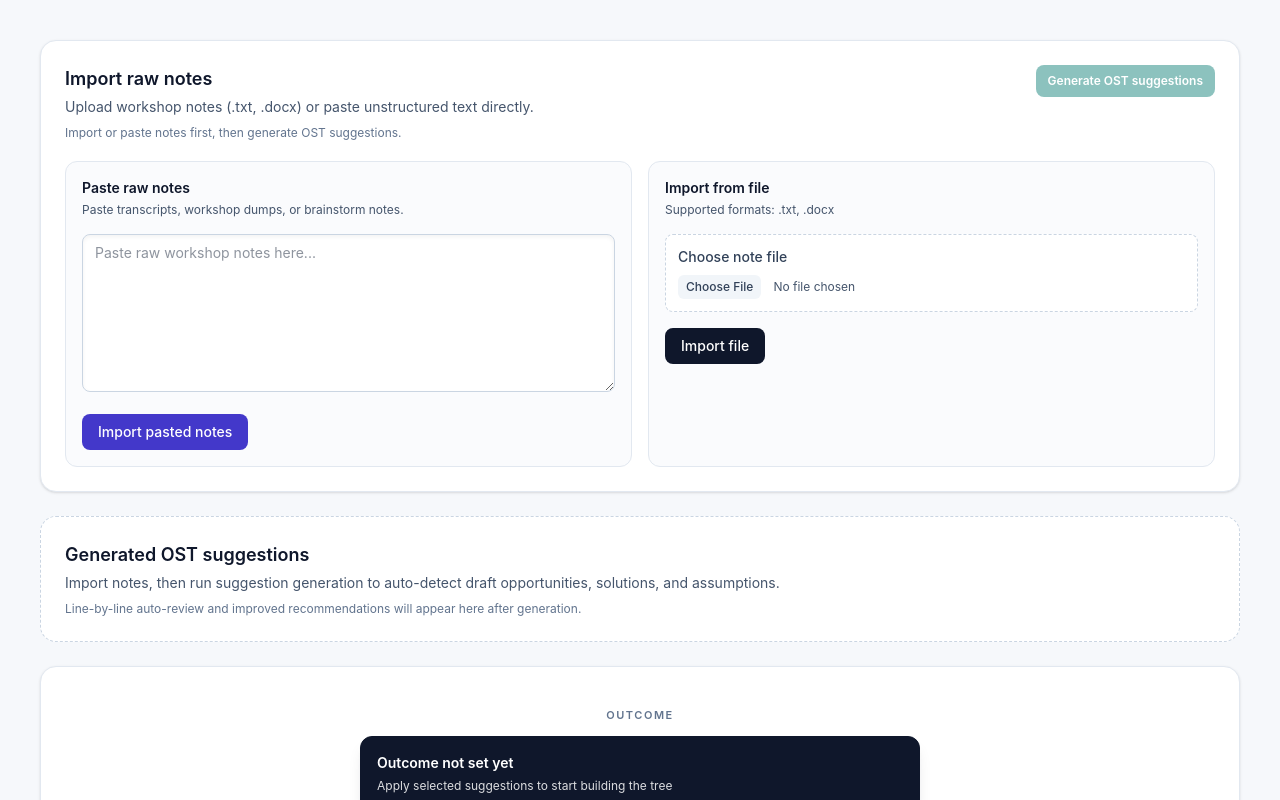
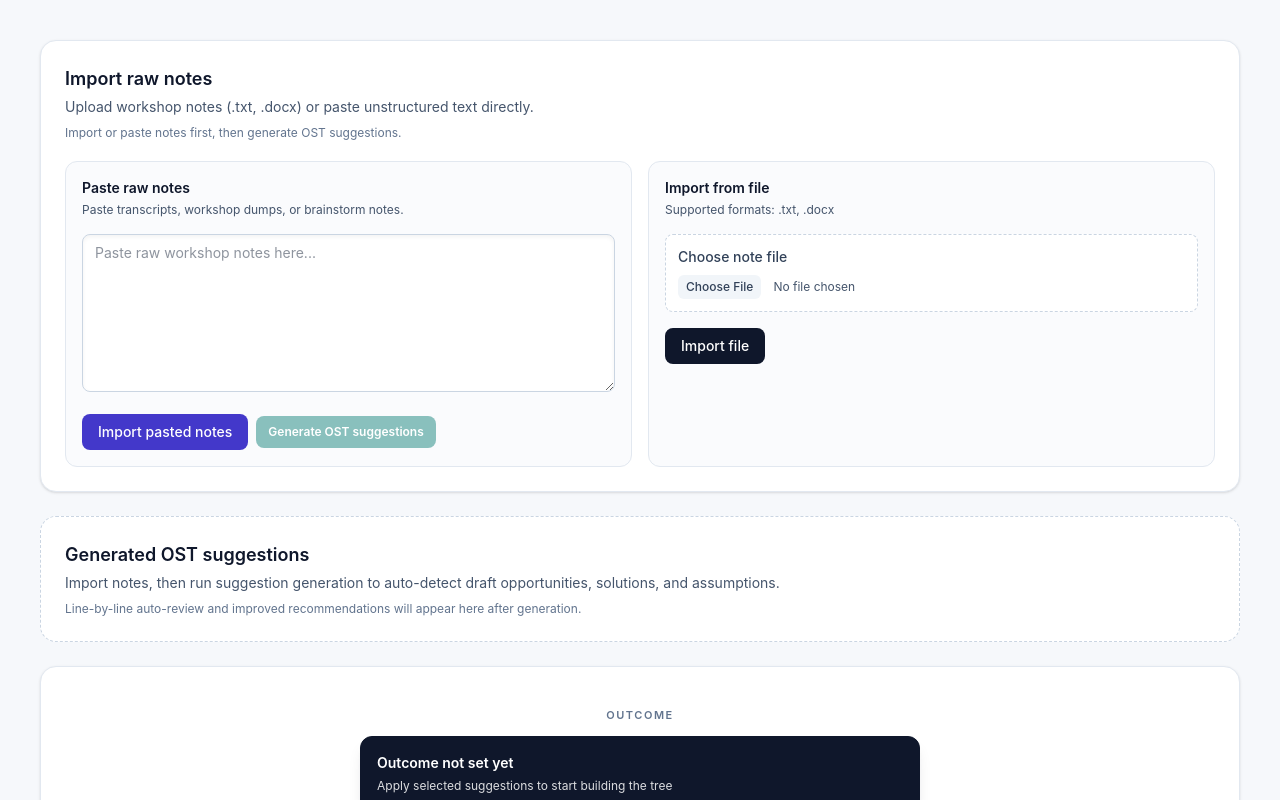
Before and after one commit to dahliavuong/omkeystone, a React (Vite) app: page / in a window 1280 px wide. Shown: the top 800 px of the page. Built offline with nearby package versions, Linux system fonts and the light colour scheme.

Commit message:
Move generate and clear actions beside paste import button
Co-authored-by: dahliavuong <dahliavuong@users.noreply.github.com>

```diff
--- a/src/components/NotesImportPanel.tsx
+++ b/src/components/NotesImportPanel.tsx
@@ -73,34 +73,30 @@ export function NotesImportPanel({
     setStatus({ type: 'success', message: result.message });
   };
 
+  const handleGenerateSuggestionsClick = () => {
+    if (!importedNote) {
+      setStatus({
+        type: 'error',
+        message: 'Import notes first, then generate OST suggestions.',
+      });
+      return;
+    }
+
+    onGenerateSuggestions();
+    setStatus({
+      type: 'success',
+      message:
+        'Generated OST suggestions successfully. Review improved lines and recommendations below.',
+    });
+  };
+
   return (
     <section className="rounded-2xl border border-slate-200 bg-white p-6 shadow-sm">
-      <div className="flex items-start justify-between gap-4">
       <div>
         <h2 className="text-lg font-semibold text-slate-900">Import raw notes</h2>
         <p className="mt-1 text-sm text-slate-600">
           Upload workshop notes (.txt, .docx) or paste unstructured text directly.
         </p>
-        </div>
-        <div className="flex items-center gap-2">
-          <button
-            type="button"
-            onClick={onGenerateSuggestions}
-            disabled={!importedNote}
-            className="rounded-lg bg-[#0F766E] px-3 py-2 text-xs font-semibold text-white transition hover:bg-teal-700 disabled:cursor-not-allowed disabled:bg-teal-700/45"
-          >
-            Generate OST suggestions
-          </button>
-          {importedNote ? (
-            <button
-              type="button"
-              onClick={onClearImportedNote}
-              className="rounded-lg border border-slate-300 px-3 py-2 text-xs font-medium text-slate-700 transition hover:bg-slate-50"
-            >
-              Clear imported note
-            </button>
-          ) : null}
-        </div>
       </div>
       <p className="mt-2 text-xs text-slate-500">
         {importedNote
@@ -123,13 +119,32 @@ export function NotesImportPanel({
             className="mt-4 w-full rounded-lg border border-slate-300 bg-white px-3 py-2 text-sm text-slate-800 shadow-inner outline-none transition focus:border-slate-400 focus:ring-2 focus:ring-slate-200"
           />
 
+          <div className="mt-4 flex flex-wrap items-center gap-2">
             <button
               type="button"
               onClick={handleImportPastedText}
-            className="mt-4 rounded-lg bg-[#4338CA] px-4 py-2 text-sm font-medium text-white transition hover:bg-indigo-700"
+              className="rounded-lg bg-[#4338CA] px-4 py-2 text-sm font-medium text-white transition hover:bg-indigo-700"
             >
               Import pasted notes
             </button>
+            <button
+              type="button"
+              onClick={handleGenerateSuggestionsClick}
+              disabled={!importedNote}
+              className="rounded-lg bg-[#0F766E] px-3 py-2 text-xs font-semibold text-white transition hover:bg-teal-700 disabled:cursor-not-allowed disabled:bg-teal-700/45"
+            >
+              Generate OST suggestions
+            </button>
+            {importedNote ? (
+              <button
+                type="button"
+                onClick={onClearImportedNote}
+                className="rounded-lg border border-slate-300 px-3 py-2 text-xs font-medium text-slate-700 transition hover:bg-slate-50"
+              >
+                Clear imported note
+              </button>
+            ) : null}
+          </div>
         </div>
 
         <div className="rounded-xl border border-slate-200 bg-slate-50/70 p-4">
```
Lines whose indentation alone changed are shown as unchanged.
